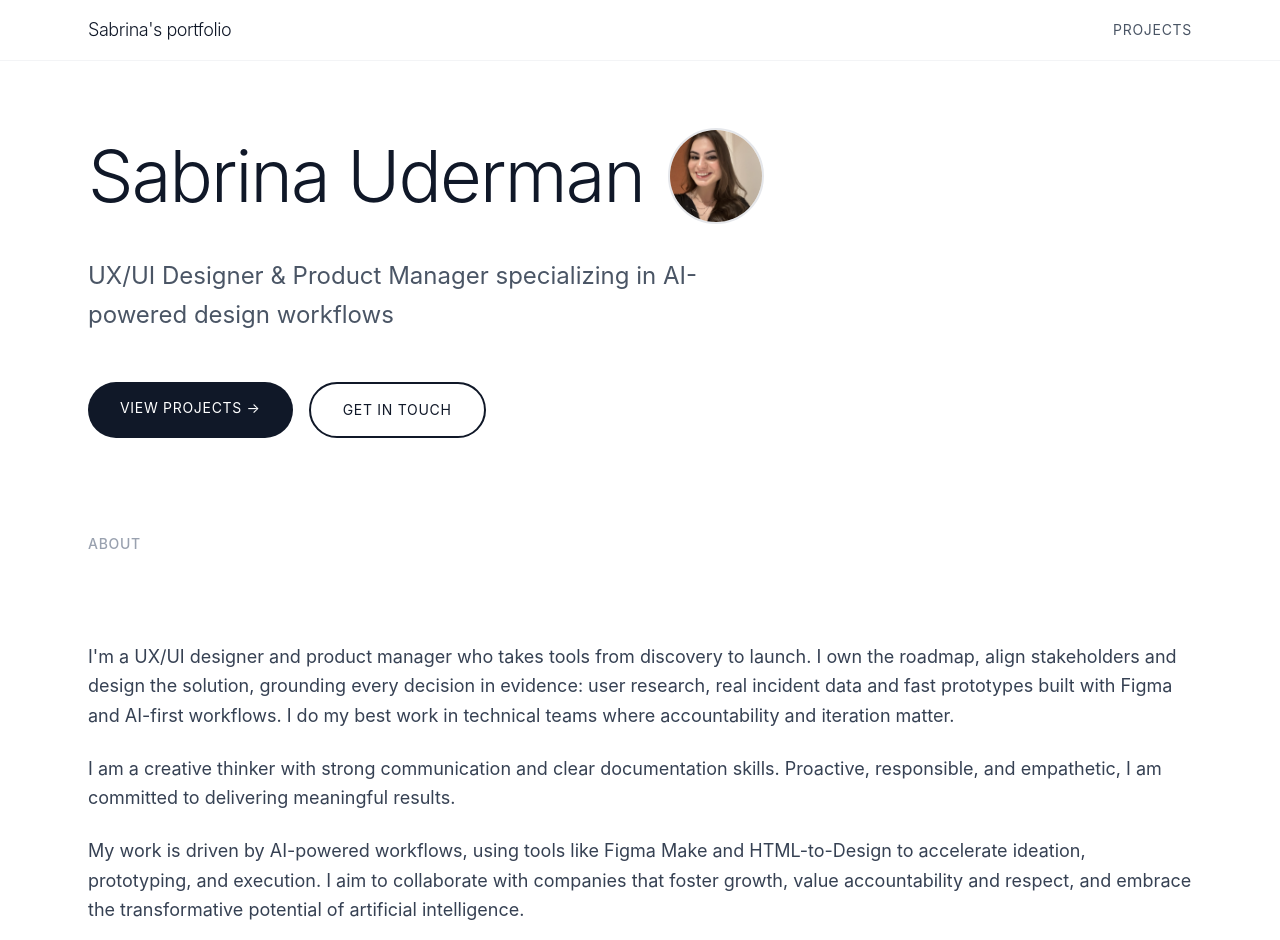
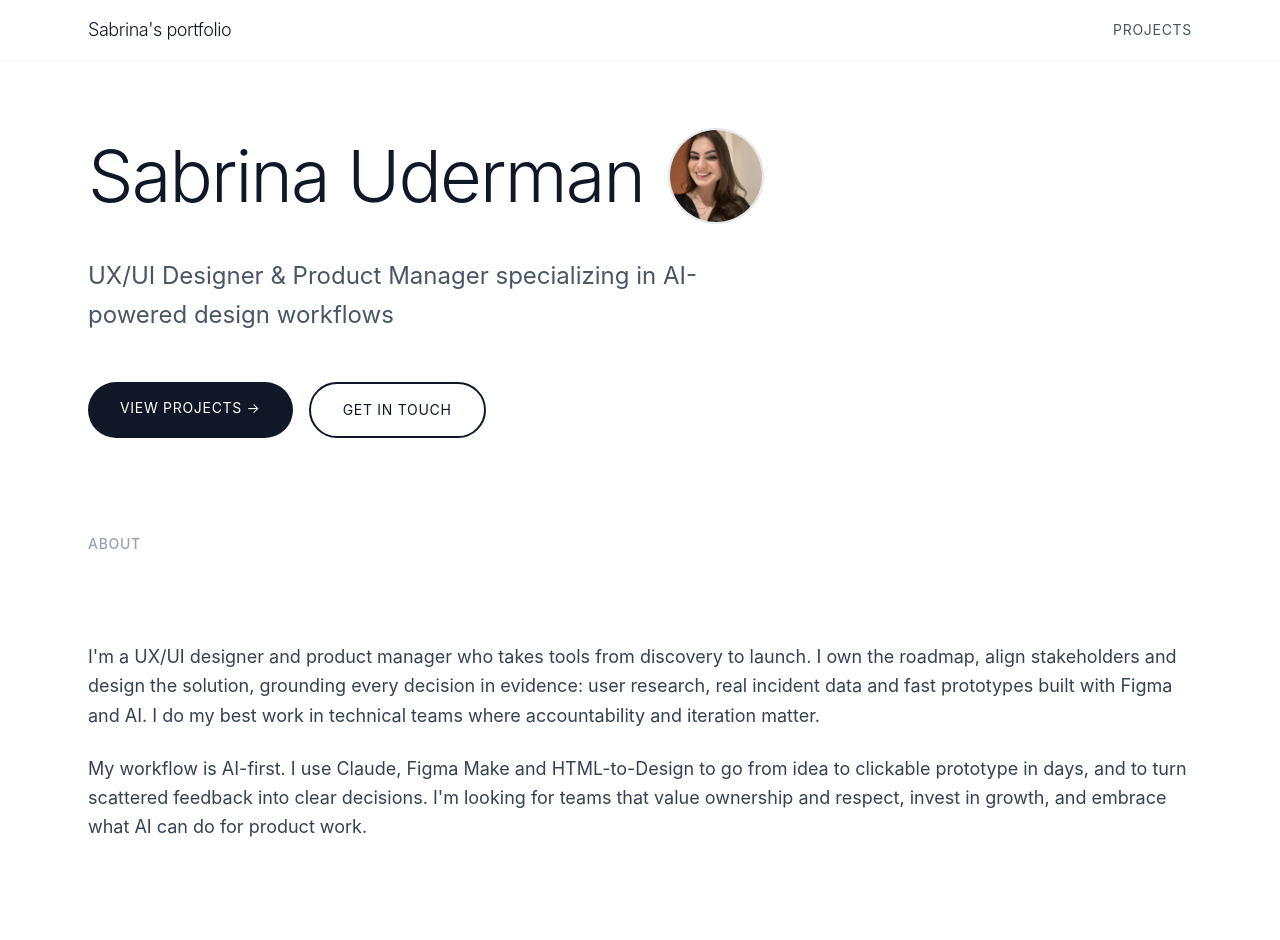
Before and after one commit to sabrinauderman/portfolio, a React (Vite) app: page / in a window 1280 px wide. Shown: the top 940 px of the page. Built offline with nearby package versions, Linux system fonts and the light colour scheme.

Commit message:
Tighten About section into two paragraphs
Co-Authored-By: Claude Opus 5.5 <noreply@anthropic.com>
Claude-Session: https://claude.ai/code/session_01JyPkCVaD7Y1XA743XSCwrJ

```diff
--- a/src/app/pages/HomePage.tsx
+++ b/src/app/pages/HomePage.tsx
@@ -77,20 +77,15 @@ export function HomePage() {
               from discovery to launch. I own the roadmap, align stakeholders
               and design the solution, grounding every decision in evidence:
               user research, real incident data and fast prototypes built with
-              Figma and AI-first workflows. I do my best work in technical teams
+              Figma and AI. I do my best work in technical teams
               where accountability and iteration matter.
             </p>
             <p className="text-lg text-gray-700 leading-relaxed">
-              I am a creative thinker with strong communication and clear
-              documentation skills. Proactive, responsible, and empathetic, I am
-              committed to delivering meaningful results.
-            </p>
-            <p className="text-lg text-gray-700 leading-relaxed">
-              My work is driven by AI-powered workflows, using tools like Figma
-              Make and HTML-to-Design to accelerate ideation, prototyping, and
-              execution. I aim to collaborate with companies that foster growth,
-              value accountability and respect, and embrace the transformative
-              potential of artificial intelligence.
+              My workflow is AI-first. I use Claude, Figma Make and
+              HTML-to-Design to go from idea to clickable prototype in days, and
+              to turn scattered feedback into clear decisions. I&apos;m looking
+              for teams that value ownership and respect, invest in
+              growth, and embrace what AI can do for product work.
             </p>
           </div>
         </div>
```
